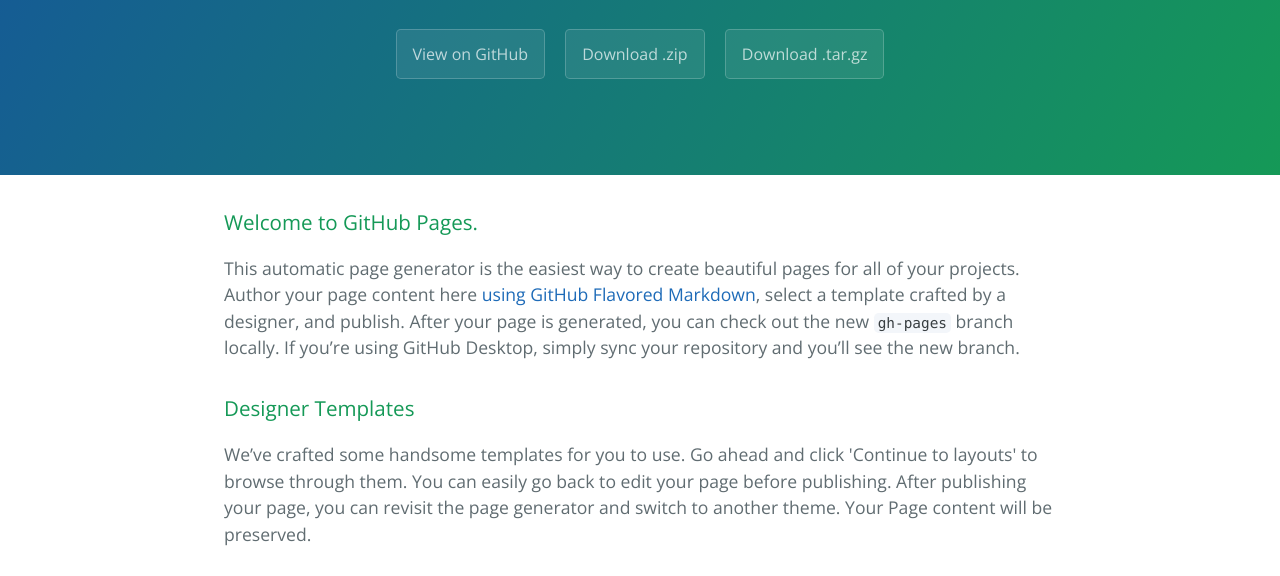
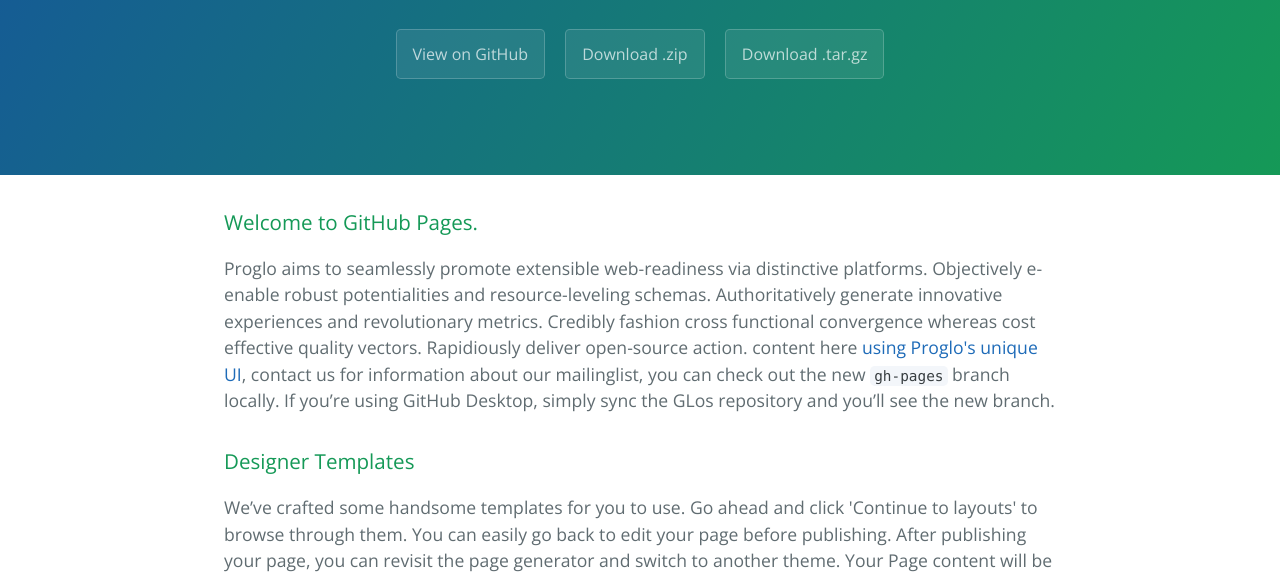
Before and after one commit to proglo/glos, a plain HTML site: page index.html in a window 1280 px wide. Shown: the part 208-784 px from the top of the page. Drawn offline with nearby package versions, Linux system fonts and the light colour scheme.

Commit message:
Update index.html

```diff
--- a/index.html
+++ b/index.html
@@ -22,7 +22,8 @@
       <h3>
 <a id="welcome-to-github-pages" class="anchor" href="#welcome-to-github-pages" aria-hidden="true"><span class="octicon octicon-link"></span></a>Welcome to GitHub Pages.</h3>
 
-<p>This automatic page generator is the easiest way to create beautiful pages for all of your projects. Author your page content here <a href="https://guides.github.com/features/mastering-markdown/">using GitHub Flavored Markdown</a>, select a template crafted by a designer, and publish. After your page is generated, you can check out the new <code>gh-pages</code> branch locally. If you’re using GitHub Desktop, simply sync your repository and you’ll see the new branch.</p>
+<p>Proglo aims to seamlessly promote extensible web-readiness via distinctive platforms. Objectively e-enable robust potentialities and resource-leveling schemas. Authoritatively generate innovative experiences and revolutionary metrics. Credibly fashion cross functional convergence whereas cost effective quality vectors. Rapidiously deliver open-source action.
+ content here <a href="https://github.com/proglo/">using Proglo's unique UI</a>, contact us for information about our mailinglist, you can check out the new <code>gh-pages</code> branch locally. If you’re using GitHub Desktop, simply sync the GLos repository and you’ll see the new branch.</p>
 
 <h3>
 <a id="designer-templates" class="anchor" href="#designer-templates" aria-hidden="true"><span class="octicon octicon-link"></span></a>Designer Templates</h3>
```
